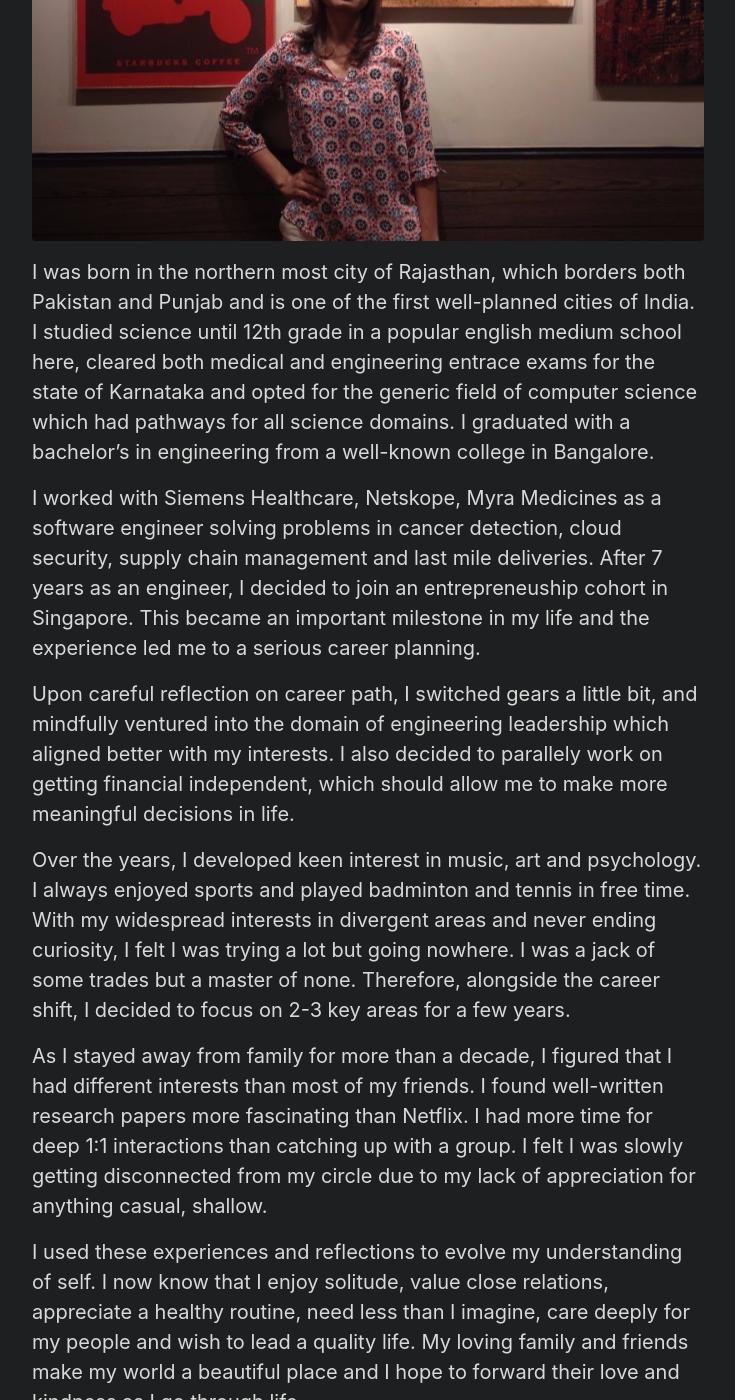
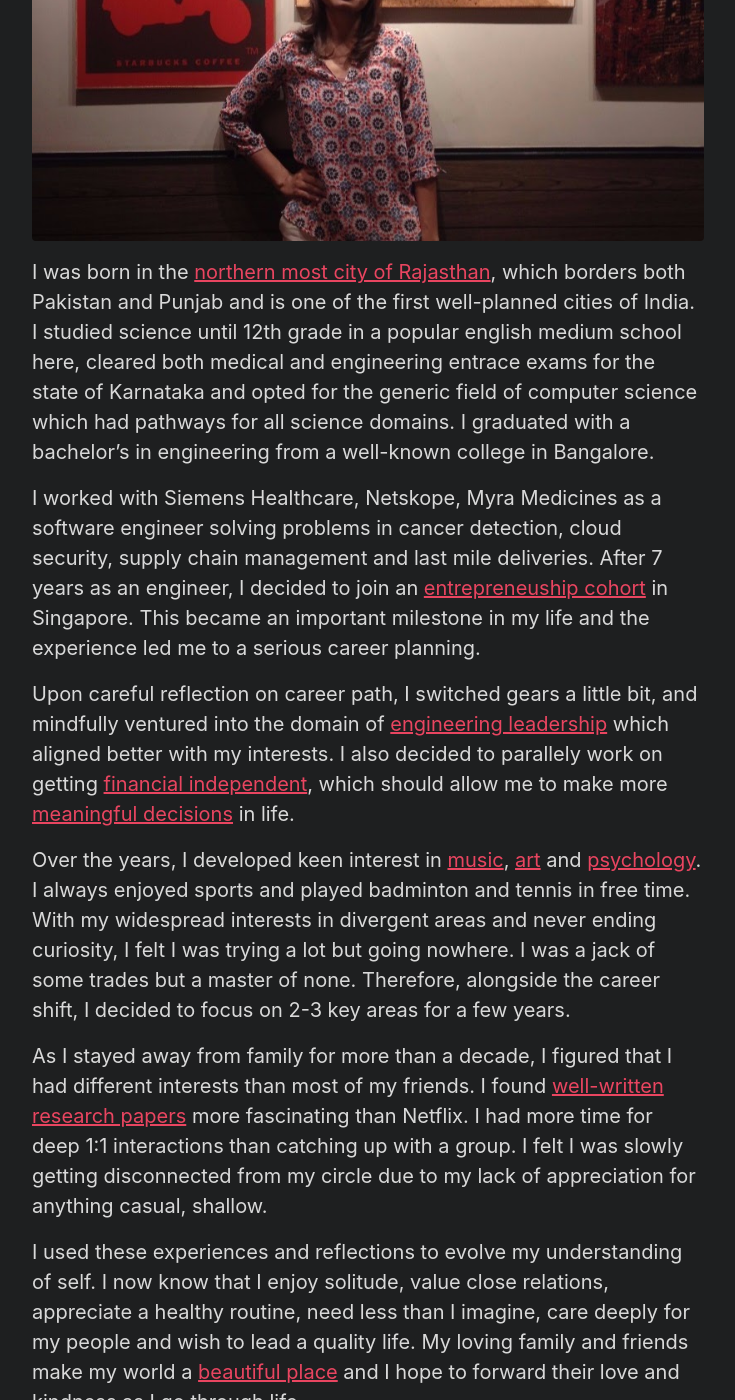
Before and after one commit to ad6190/ad6190.github.io, a Jekyll site: the page built from about.md, in a window 1280 px wide and 1400 px high, scrolled down 382 px. Shown: the whole window, without its empty margins (272-1007 px from the left). Built offline with Jekyll 4.4.1, drawn with Linux system fonts in a browser that asks for light colours; some of the changed text lies outside the part shown.

Commit message:
updated about page more

```diff
--- a/about.md
+++ b/about.md
@@ -5,16 +5,16 @@ title: About Me
 
 ![image-title-here](/assets/aditi.jpeg){:class="img-responsive", :style="float: right"}
 
-I was born in the northern most city of Rajasthan, which borders both Pakistan and Punjab and is one of the first well-planned cities of India. I studied science until 12th grade in a popular english medium school here, cleared both medical and engineering entrace exams for the state of Karnataka and opted for the generic field of computer science which had pathways for all science domains. I graduated with a bachelor's in engineering from a well-known college in Bangalore.
+I was born in the [northern most city of Rajasthan](), which borders both Pakistan and Punjab and is one of the first well-planned cities of India. I studied science until 12th grade in a popular english medium school here, cleared both medical and engineering entrace exams for the state of Karnataka and opted for the generic field of computer science which had pathways for all science domains. I graduated with a bachelor's in engineering from a well-known college in Bangalore.
 
-I worked with Siemens Healthcare, Netskope, Myra Medicines as a software engineer solving problems in cancer detection, cloud security, supply chain management and last mile deliveries. After 7 years as an engineer, I decided to join an entrepreneuship cohort in Singapore. This became an important milestone in my life and the experience led me to a serious career planning.
+I worked with Siemens Healthcare, Netskope, Myra Medicines as a software engineer solving problems in cancer detection, cloud security, supply chain management and last mile deliveries. After 7 years as an engineer, I decided to join an [entrepreneuship cohort]() in Singapore. This became an important milestone in my life and the experience led me to a serious career planning.
 
-Upon careful reflection on career path, I switched gears a little bit, and mindfully ventured into the domain of engineering leadership which aligned better with my interests. I also decided to parallely work on getting financial independent, which should allow me to make more meaningful decisions in life.
+Upon careful reflection on career path, I switched gears a little bit, and mindfully ventured into the domain of [engineering leadership]() which aligned better with my interests. I also decided to parallely work on getting [financial independent](), which should allow me to make more [meaningful decisions]() in life.
 
-Over the years, I developed keen interest in music, art and psychology. I always enjoyed sports and played badminton and tennis in free time. With my widespread interests in divergent areas and never ending curiosity, I felt I was trying a lot but going nowhere. I was a jack of some trades but a master of none. Therefore, alongside the career shift, I decided to focus on 2-3 key areas for a few years.
+Over the years, I developed keen interest in [music](), [art]() and [psychology](). I always enjoyed sports and played badminton and tennis in free time. With my widespread interests in divergent areas and never ending curiosity, I felt I was trying a lot but going nowhere. I was a jack of some trades but a master of none. Therefore, alongside the career shift, I decided to focus on 2-3 key areas for a few years.
 
-As I stayed away from family for more than a decade, I figured that I had different interests than most of my friends. I found well-written research papers more fascinating than Netflix. I had more time for deep 1:1 interactions than catching up with a group. I felt I was slowly getting disconnected from my circle due to my lack of appreciation for anything casual, shallow.
+As I stayed away from family for more than a decade, I figured that I had different interests than most of my friends. I found [well-written research papers]() more fascinating than Netflix. I had more time for deep 1:1 interactions than catching up with a group. I felt I was slowly getting disconnected from my circle due to my lack of appreciation for anything casual, shallow.
 
-I used these experiences and reflections to evolve my understanding of self. I now know that I enjoy solitude, value close relations, appreciate a healthy routine, need less than I imagine, care deeply for my people and wish to lead a quality life. My loving family and friends make my world a beautiful place and I hope to forward their love and kindness as I go through life.
+I used these experiences and reflections to evolve my understanding of self. I now know that I enjoy solitude, value close relations, appreciate a healthy routine, need less than I imagine, care deeply for my people and wish to lead a quality life. My loving family and friends make my world a [beautiful place]() and I hope to forward their love and kindness as I go through life.
 
 I use this space to write my observations and thoughts. If you wish to connect, feel free to [email me]().
```
Also changed, not shown: 12 other files.
